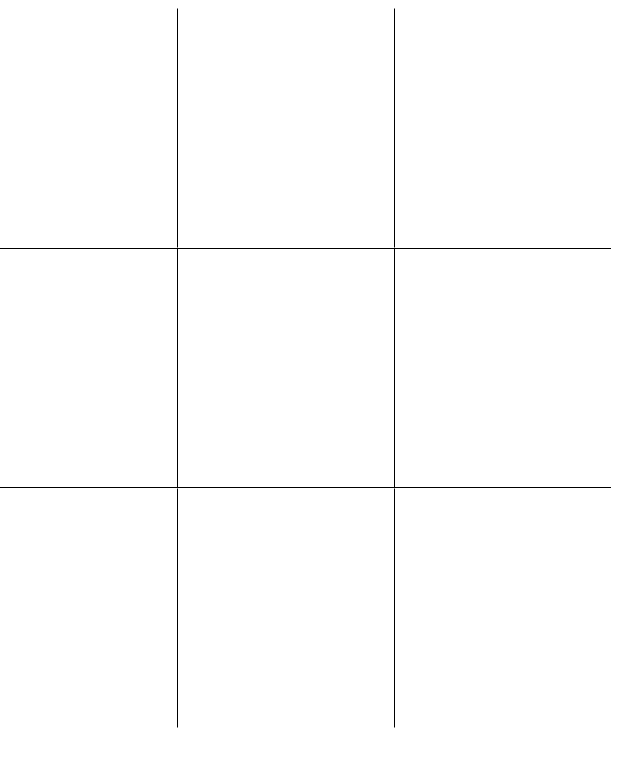
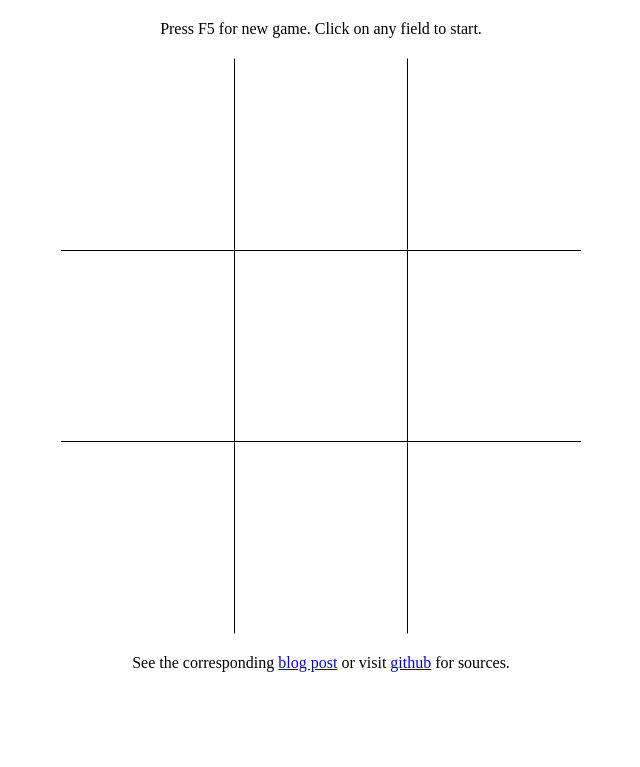
Before and after one commit to fruboes/tictactoe, a Flask app: page / in a window 1280 px wide. Shown: the top 767 px of the page, without its empty margins (319-959 px from the left). Run offline with Flask 2, Linux system fonts and the light colour scheme; some libraries are stand-ins or nearby versions.

Commit message:
Fix grid centering; add some explanatory text

```diff
--- a/tictactoe/tictactoe/templates/index.html
+++ b/tictactoe/tictactoe/templates/index.html
@@ -20,6 +20,12 @@
 
 <body>
 
+
+<div class="center">
+    Press F5 for new game.  Click on any field to start.
+</div>
+
+
 <div class="container">
       <div class="box"></div>
       <div class="box"></div>
@@ -32,6 +38,11 @@
       <div class="box"></div>
 </div>
 
+<div class="center">
+  See the corresponding
+  <a href="http://pragmaticpython.com/2017/08/21/look-ma-i-made-a-browser-game/">blog post</a>
+  or visit <a href="https://github.com/fruboes/tictactoe">github</a> for sources.
+</div>
 
 </body>
 </html>
--- a/tictactoe/tictactoe/templates/script.js
+++ b/tictactoe/tictactoe/templates/script.js
@@ -2,7 +2,7 @@ var move_possible = true;
 
 function fix_size(){
 
-  var grid_size = Math.min($(window).height(), $(window).width());
+  var grid_size = Math.min($(window).height()*0.8, $(window).width());
   $(".container").css("width", 0.9*grid_size);
   $(".container").css("height", 0.9*grid_size);
 }
--- a/tictactoe/tictactoe/templates/style.css
+++ b/tictactoe/tictactoe/templates/style.css
@@ -42,10 +42,11 @@ body {
 
 .container {
   margin: auto;
+  vertical-align: middle;
   display: flex;
   flex-direction: rows;
   flex-wrap: wrap;
-  /*justify-content: space-around;*/
+  justify-content: center;
   height: 500px;
   width: 500px;
 }
@@ -76,3 +77,8 @@ body {
   border-right: white;
   border-width: 1px;
 }
+
+.center {
+  text-align: center;
+  margin: 20px;
+}
```
